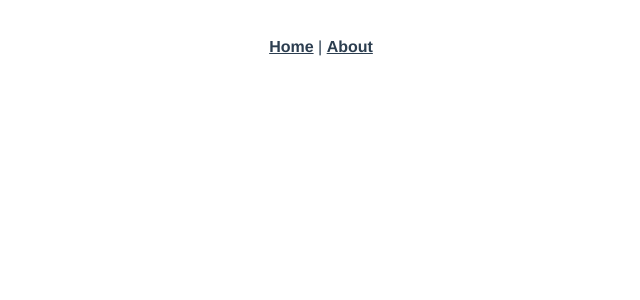
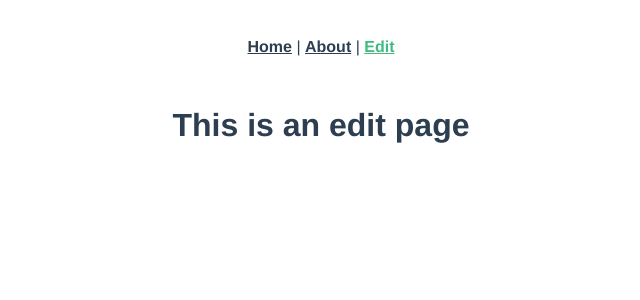
Before and after one commit to ssk0206/contents-designer, a Vue app in the folder frontend/: page /edit in a window 1280 px wide. Shown: the top 300 px of the page, without its empty margins (319-959 px from the left). Built offline with nearby package versions, Linux system fonts and the light colour scheme.

Commit message:
edit page 作成

```diff
--- a/frontend/src/App.vue
+++ b/frontend/src/App.vue
@@ -2,7 +2,8 @@
   <div id="app">
     <div id="nav">
       <router-link to="/">Home</router-link> |
-      <router-link to="/about">About</router-link>
+      <router-link to="/about">About</router-link> |
+      <router-link to="/edit">Edit</router-link>
     </div>
     <router-view/>
   </div>
--- a/frontend/src/router/index.js
+++ b/frontend/src/router/index.js
@@ -1,6 +1,7 @@
 import Vue from 'vue'
 import VueRouter from 'vue-router'
 import Home from '../views/Home.vue'
+import Edit from '../views/Edit.vue'
 
 Vue.use(VueRouter)
 
@@ -17,6 +18,11 @@ Vue.use(VueRouter)
     // this generates a separate chunk (about.[hash].js) for this route
     // which is lazy-loaded when the route is visited.
     component: () => import(/* webpackChunkName: "about" */ '../views/About.vue')
+  },
+  {
+    path: '/edit',
+    name: 'Edit',
+    component: Edit
   }
 ]
 
--- /dev/null
+++ b/frontend/src/views/Edit.vue
@@ -0,0 +1,5 @@
+<template>
+  <div class="edit">
+    <h1>This is an edit page</h1>
+  </div>
+</template>
```
